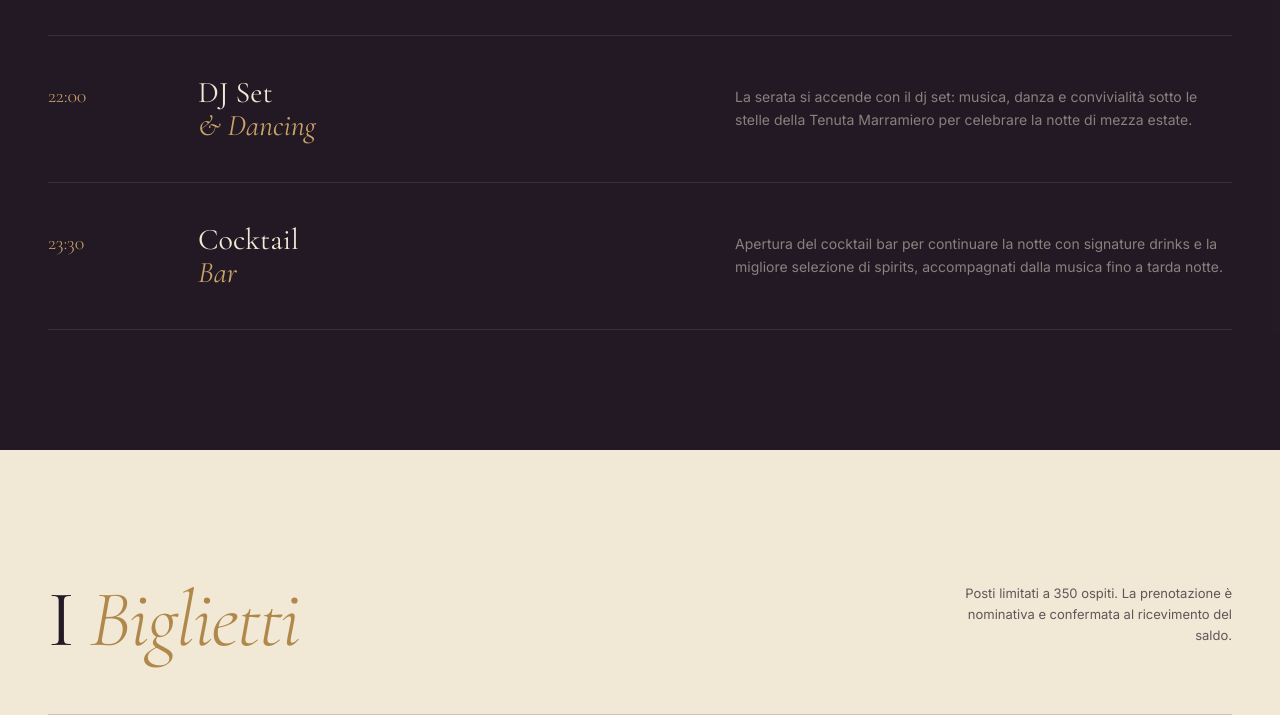
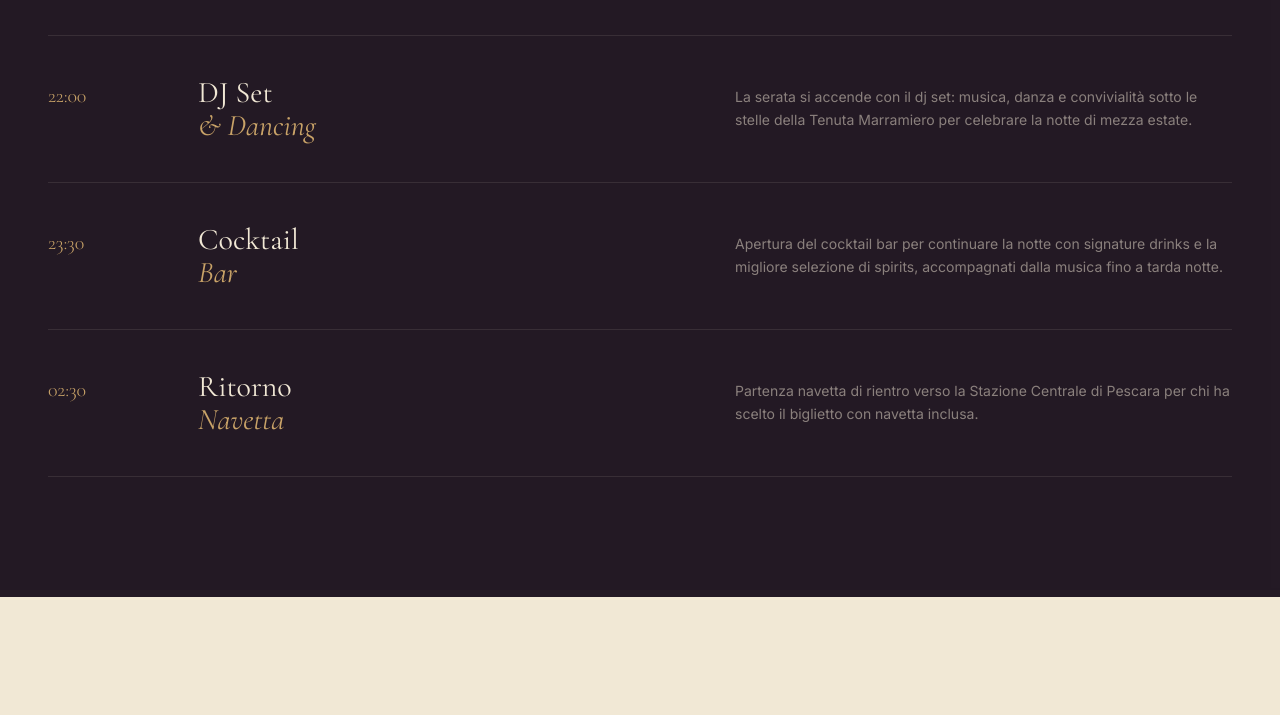
Before and after one commit to dantemarramiero/Midsummergala, a website: page public/index.html in a window 1280 px wide. Shown: the part 2207-2922 px from the top of the page. Drawn offline with nearby package versions, Linux system fonts and the light colour scheme; a web font is replaced by a local one.

Commit message:
Programma: aggiungi 02:30 Ritorno Navetta

```diff
--- a/public/index.html
+++ b/public/index.html
@@ -814,6 +814,11 @@ body.modal-open { overflow: hidden; }
         <div class="program-name">Cocktail<br><em style="color:var(--accent-soft);">Bar</em></div>
         <div class="program-desc">Apertura del cocktail bar per continuare la notte con signature drinks e la migliore selezione di spirits, accompagnati dalla musica fino a tarda notte.</div>
       </div>
+      <div class="program-item">
+        <div class="program-time">02:30</div>
+        <div class="program-name">Ritorno<br><em style="color:var(--accent-soft);">Navetta</em></div>
+        <div class="program-desc">Partenza navetta di rientro verso la Stazione Centrale di Pescara per chi ha scelto il biglietto con navetta inclusa.</div>
+      </div>
     </div>
   </div>
 </section>
```
